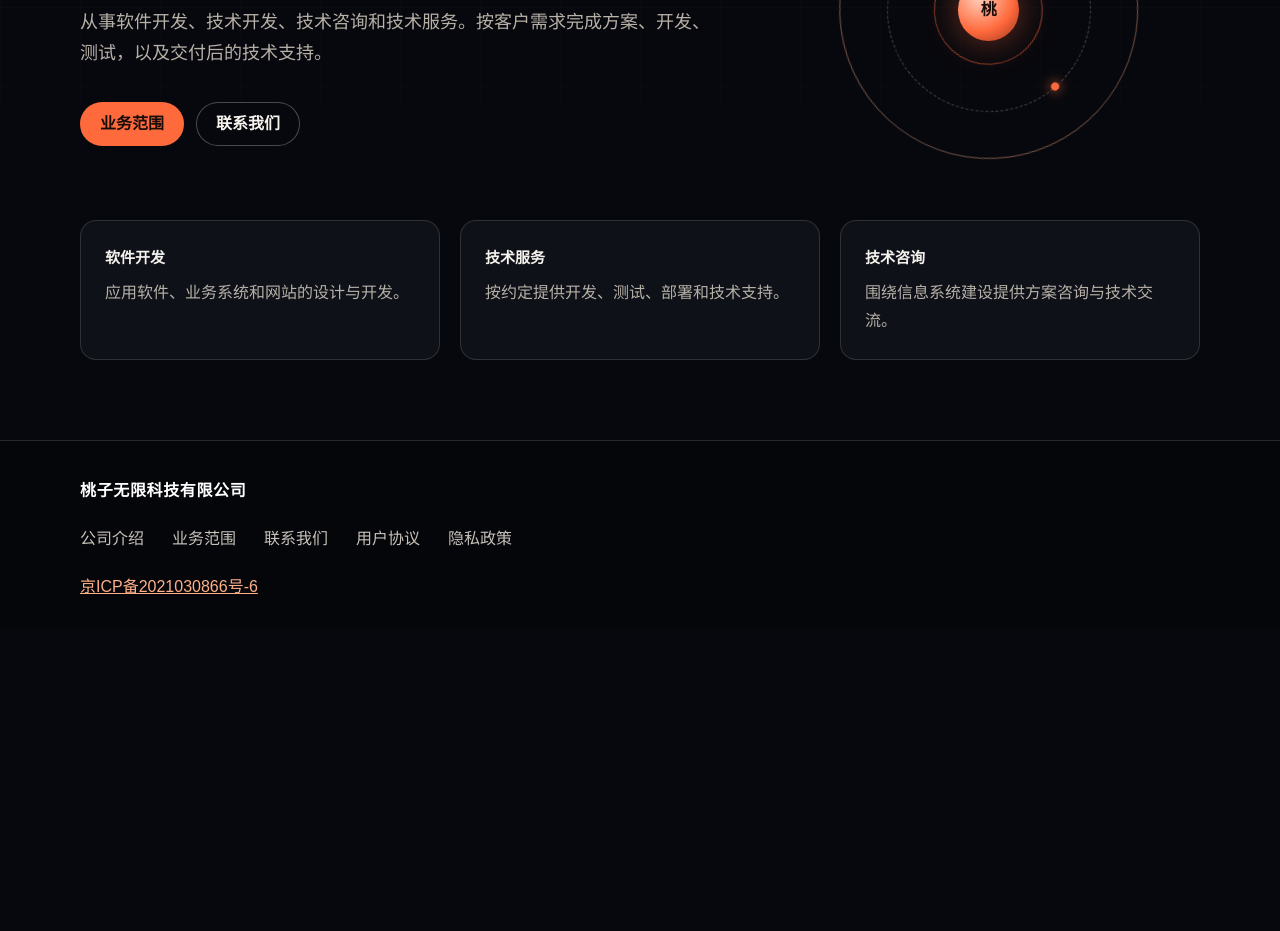
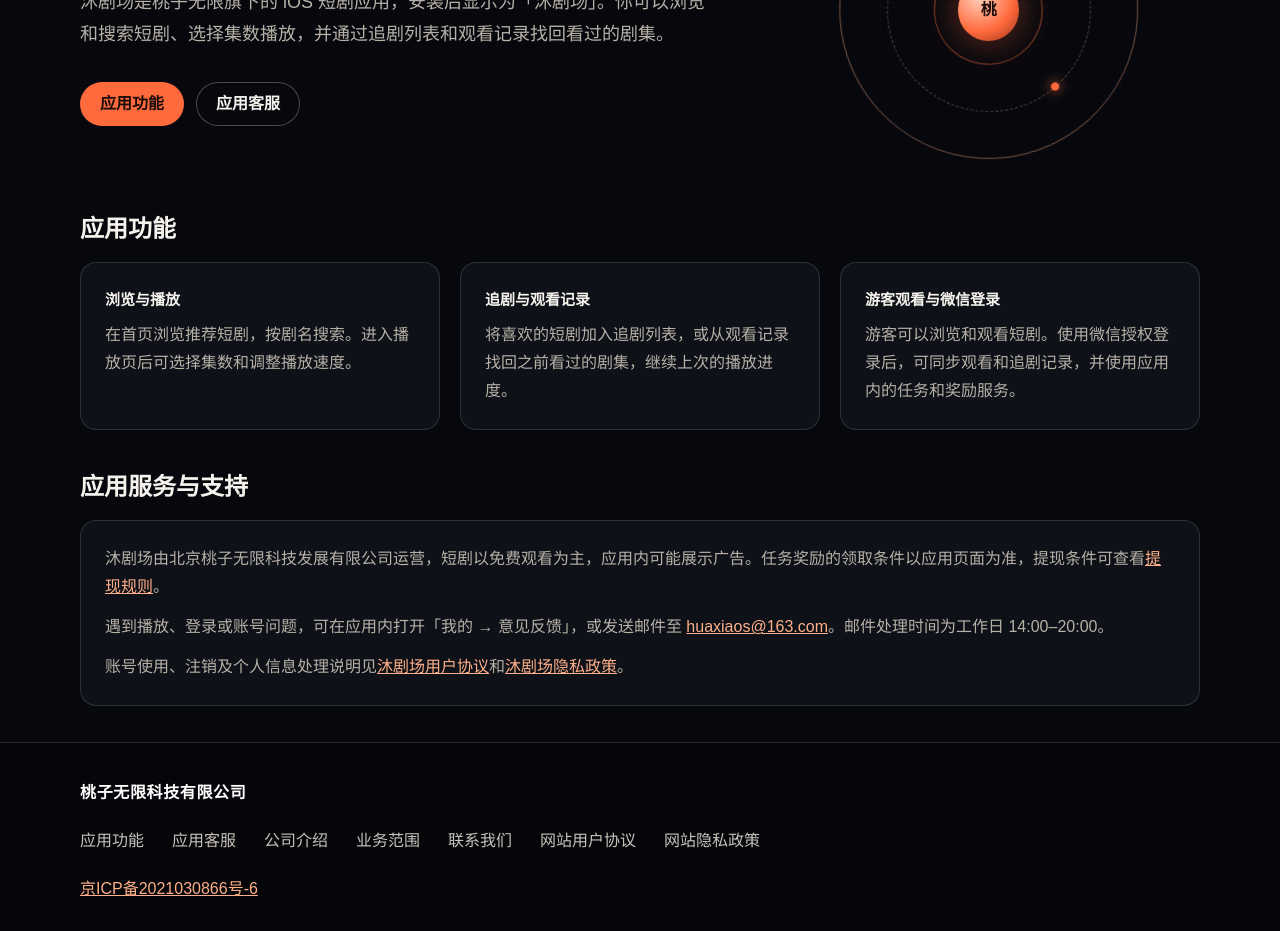
Before and after one commit to guodongfirst/shortflix-web, a plain HTML site: page index.html in a window 1280 px wide. Shown: the part 313-1244 px from the top of the page. Before the commit the page ends 942 px from the top, so only its background shows below. Drawn offline with Linux system fonts and the light colour scheme.

Commit message:
docs: add app details to the official website

```diff
--- a/assets/site.css
+++ b/assets/site.css
@@ -301,6 +301,18 @@ h1 {
   padding: 12px 0 80px;
 }
 
+.app-section {
+  margin-bottom: 36px;
+  scroll-margin-top: 145px;
+}
+
+.app-section h2 {
+  margin: 0 0 12px;
+  font-size: 24px;
+}
+
+.app-section .band { padding: 0; }
+
 .item {
   padding: 24px;
   background: rgba(16, 19, 26, 0.86);
@@ -308,14 +320,16 @@ h1 {
   border-radius: 16px;
 }
 
-.item b {
+.item b,
+.item h3 {
   display: block;
-  margin-bottom: 8px;
+  margin: 0 0 8px;
   color: var(--ink);
   font-size: 15px;
 }
 
 .item p { margin: 0; color: var(--muted); }
+.item p + p { margin-top: 12px; }
 
 .page { padding: 64px 0 80px; }
 
--- a/index.html
+++ b/index.html
@@ -3,8 +3,8 @@
 <head>
   <meta charset="utf-8">
   <meta name="viewport" content="width=device-width, initial-scale=1">
-  <title>桃子无限科技有限公司</title>
-  <meta name="description" content="桃子无限科技有限公司从事软件开发、技术开发、技术咨询与技术服务。">
+  <title>桃子无限应用官网 · 沐剧场</title>
+  <meta name="description" content="桃子无限应用官网。沐剧场是一款 iOS 短剧应用，提供剧集搜索、播放、追剧、观看记录和用户反馈服务。">
   <link rel="icon" href="assets/favicon.svg" type="image/svg+xml">
   <link rel="stylesheet" href="assets/site.css">
 </head>
@@ -24,12 +24,11 @@
   <main id="main">
     <section class="hero wrap">
       <div class="enter">
-        <p class="kicker">TAOZI INFINITE</p>
-        <h1>桃子无限科技有限公司</h1>
-        <p class="lead">从事软件开发、技术开发、技术咨询和技术服务。按客户需求完成方案、开发、测试，以及交付后的技术支持。</p>
+        <h1>桃子无限</h1>
+        <p class="lead">沐剧场是桃子无限旗下的 iOS 短剧应用，安装后显示为「沐剧场」。你可以浏览和搜索短剧、选择集数播放，并通过追剧列表和观看记录找回看过的剧集。</p>
         <div class="actions">
-          <a class="btn" href="product.html">业务范围</a>
-          <a class="btn btn-ghost" href="contact.html">联系我们</a>
+          <a class="btn" href="#app-features">应用功能</a>
+          <a class="btn btn-ghost" href="#app-support">应用客服</a>
         </div>
       </div>
       <div class="stage" aria-hidden="true">
@@ -39,30 +38,43 @@
         <div class="core">桃</div>
       </div>
     </section>
-    <section class="band wrap">
+    <section class="app-section wrap" id="app-features" aria-labelledby="app-features-title">
+      <h2 id="app-features-title">应用功能</h2>
+      <div class="band">
         <article class="item">
-        <b>软件开发</b>
-        <p>应用软件、业务系统和网站的设计与开发。</p>
+          <h3>浏览与播放</h3>
+          <p>在首页浏览推荐短剧，按剧名搜索。进入播放页后可选择集数和调整播放速度。</p>
         </article>
         <article class="item">
-        <b>技术服务</b>
-        <p>按约定提供开发、测试、部署和技术支持。</p>
+          <h3>追剧与观看记录</h3>
+          <p>将喜欢的短剧加入追剧列表，或从观看记录找回之前看过的剧集，继续上次的播放进度。</p>
         </article>
         <article class="item">
-        <b>技术咨询</b>
-        <p>围绕信息系统建设提供方案咨询与技术交流。</p>
+          <h3>游客观看与微信登录</h3>
+          <p>游客可以浏览和观看短剧。使用微信授权登录后，可同步观看和追剧记录，并使用应用内的任务和奖励服务。</p>
         </article>
+      </div>
+    </section>
+    <section class="app-section wrap" id="app-support" aria-labelledby="app-support-title">
+      <h2 id="app-support-title">应用服务与支持</h2>
+      <div class="item">
+        <p>沐剧场由北京桃子无限科技发展有限公司运营，短剧以免费观看为主，应用内可能展示广告。任务奖励的领取条件以应用页面为准，提现条件可查看<a href="taozi/agree/withdraw.html">提现规则</a>。</p>
+        <p>遇到播放、登录或账号问题，可在应用内打开「我的 → 意见反馈」，或发送邮件至 <a href="mailto:huaxiaos@163.com">huaxiaos@163.com</a>。邮件处理时间为工作日 14:00–20:00。</p>
+        <p>账号使用、注销及个人信息处理说明见<a href="taozi/agree/user.html">沐剧场用户协议</a>和<a href="taozi/agree/privacy.html">沐剧场隐私政策</a>。</p>
+      </div>
     </section>
   </main>
   <footer>
     <div class="wrap">
       <strong>桃子无限科技有限公司</strong>
       <ul class="footer-links">
+        <li><a href="#app-features">应用功能</a></li>
+        <li><a href="#app-support">应用客服</a></li>
         <li><a href="about.html">公司介绍</a></li>
         <li><a href="product.html">业务范围</a></li>
         <li><a href="contact.html">联系我们</a></li>
-        <li><a href="agreement.html">用户协议</a></li>
-        <li><a href="privacy.html">隐私政策</a></li>
+        <li><a href="agreement.html">网站用户协议</a></li>
+        <li><a href="privacy.html">网站隐私政策</a></li>
       </ul>
       <p class="icp"><a href="https://beian.miit.gov.cn/" target="_blank" rel="noopener noreferrer">京ICP备2021030866号-6</a></p>
     </div>
```
Lines whose indentation alone changed are shown as unchanged.
